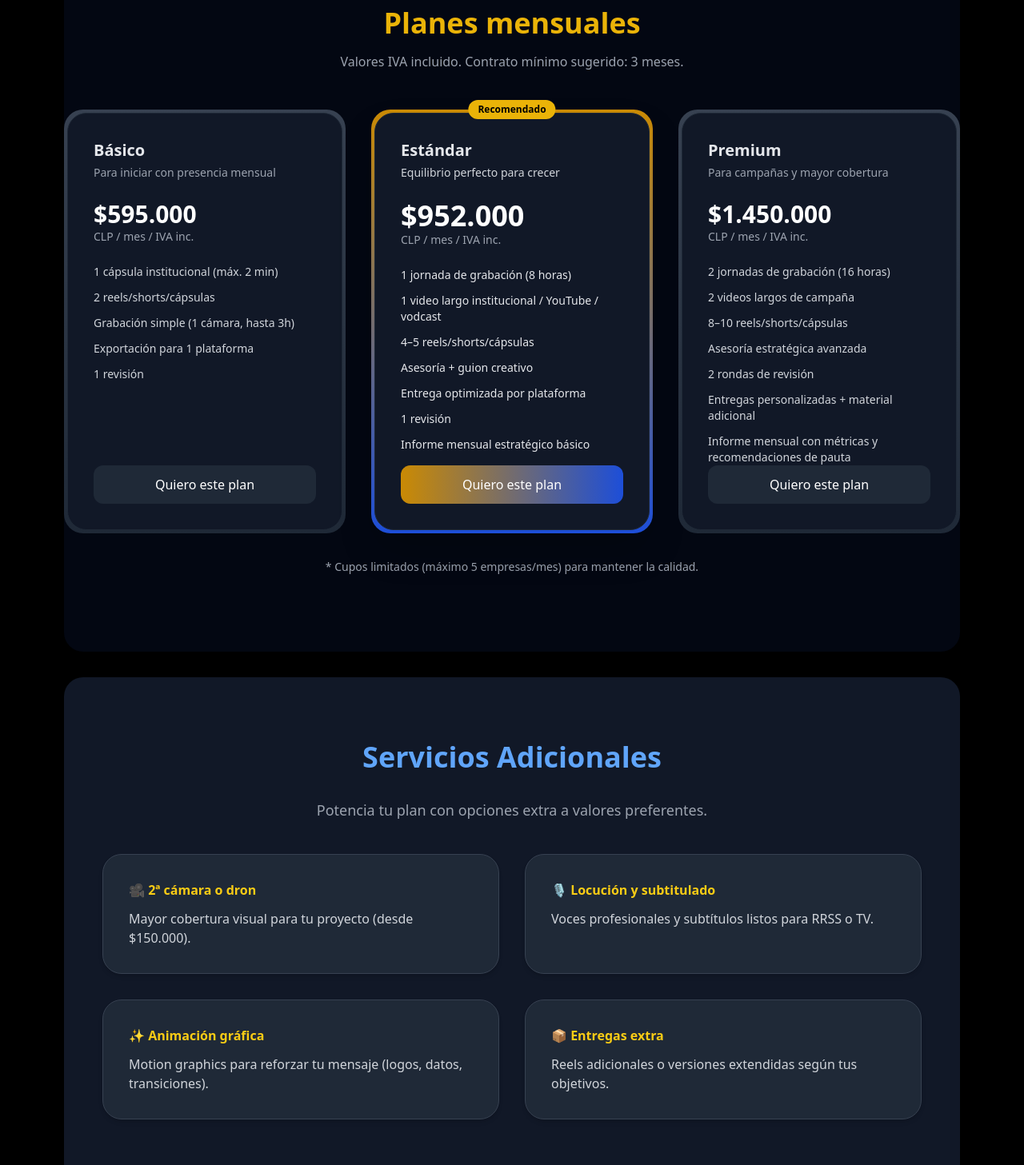
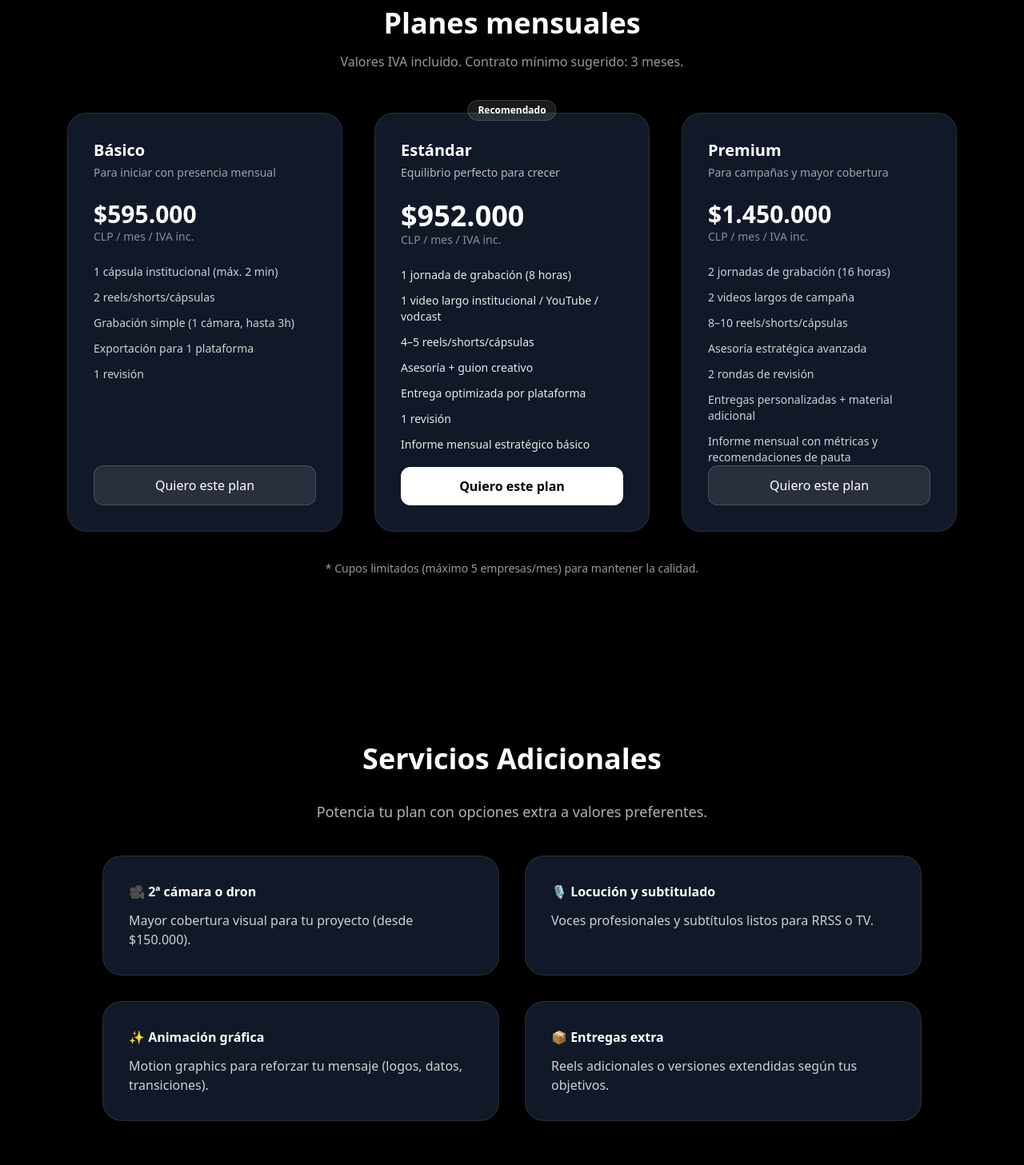
Before and after one commit to TronxGroup/Dekaelo-Media, a Next.js app: page /servicios in a window 1280 px wide. Shown: the part 320-1777 px from the top of the page at 80% size. Built offline with nearby package versions, Linux system fonts and the light colour scheme.

Commit message:
Update page.tsx

```diff
--- a/app/servicios/page.tsx
+++ b/app/servicios/page.tsx
@@ -5,47 +5,68 @@ export const metadata = {
 
 export default function Page() {
   return (
-    <section className="section">
+    <section className="section bg-black">
       <div className="container">
         <h1 className="h2">Servicios</h1>
 
         {/* Planes mensuales */}
-        <section id="planes" className="scroll-mt-20 py-24 px-0 bg-gray-950 rounded-3xl mt-8" data-testid="section-planes">
-          <h2 className="text-4xl font-extrabold text-center mb-4 text-yellow-500">Planes mensuales</h2>
-          <p className="text-center text-gray-400 mb-12">Valores IVA incluido. Contrato mínimo sugerido: 3 meses.</p>
+        <section
+          id="planes"
+          className="scroll-mt-20 py-24 px-0 bg-black rounded-3xl mt-8"
+          data-testid="section-planes"
+        >
+          <h2 className="text-4xl font-extrabold text-center mb-4 text-white">
+            Planes mensuales
+          </h2>
+          <p className="text-center text-white/60 mb-12">
+            Valores IVA incluido. Contrato mínimo sugerido: 3 meses.
+          </p>
 
           <div className="max-w-6xl mx-auto grid md:grid-cols-3 gap-8">
             {/* Básico */}
-            <div className="relative p-1 rounded-3xl bg-gradient-to-b from-gray-700 to-gray-800">
-              <div className="h-full w-full rounded-3xl bg-gray-900 border border-gray-800 p-8 flex flex-col" data-testid="card-basico">
-                <h3 className="text-xl font-bold text-gray-200">Básico</h3>
-                <p className="mt-1 text-sm text-gray-400">Para iniciar con presencia mensual</p>
+            <div className="relative p-1 rounded-3xl">
+              <div
+                className="h-full w-full rounded-3xl bg-gray-900 border border-white/10 p-8 flex flex-col"
+                data-testid="card-basico"
+              >
+                <h3 className="text-xl font-bold text-white">Básico</h3>
+                <p className="mt-1 text-sm text-white/60">Para iniciar con presencia mensual</p>
                 <div className="mt-6">
-                  <div className="text-3xl font-extrabold">$595.000</div>
-                  <div className="text-sm text-gray-400">CLP / mes / IVA inc.</div>
+                  <div className="text-3xl font-extrabold text-white">$595.000</div>
+                  <div className="text-sm text-white/50">CLP / mes / IVA inc.</div>
                 </div>
-                <ul className="mt-6 space-y-3 text-gray-300 text-sm">
+                <ul className="mt-6 space-y-3 text-white/80 text-sm">
                   <li>1 cápsula institucional (máx. 2 min)</li>
                   <li>2 reels/shorts/cápsulas</li>
                   <li>Grabación simple (1 cámara, hasta 3h)</li>
                   <li>Exportación para 1 plataforma</li>
                   <li>1 revisión</li>
                 </ul>
-                <a href="#contacto" className="mt-auto inline-block w-full text-center px-6 py-3 rounded-xl bg-gray-800 hover:bg-gray-700 transition">Quiero este plan</a>
+                <a
+                  href="#contacto"
+                  className="mt-auto inline-block w-full text-center px-6 py-3 rounded-xl bg-white/10 hover:bg-white/15 transition border border-white/15"
+                >
+                  Quiero este plan
+                </a>
               </div>
             </div>
 
             {/* Estándar */}
-            <div className="relative p-1 rounded-3xl bg-gradient-to-b from-yellow-600 to-blue-700 shadow-2xl">
-              <div className="h-full w-full rounded-3xl bg-gray-900 border border-gray-800 p-8 flex flex-col" data-testid="card-estandar">
-                <div className="absolute -top-3 left-1/2 -translate-x-1/2 bg-yellow-500 text-black text-xs font-bold px-3 py-1 rounded-full">Recomendado</div>
-                <h3 className="text-xl font-bold text-gray-200">Estándar</h3>
-                <p className="mt-1 text-sm text-gray-300">Equilibrio perfecto para crecer</p>
+            <div className="relative p-1 rounded-3xl">
+              <div
+                className="h-full w-full rounded-3xl bg-gray-900 border border-white/10 p-8 flex flex-col"
+                data-testid="card-estandar"
+              >
+                <div className="absolute -top-3 left-1/2 -translate-x-1/2 bg-white/10 text-white text-xs font-bold px-3 py-1 rounded-full border border-white/15">
+                  Recomendado
+                </div>
+                <h3 className="text-xl font-bold text-white">Estándar</h3>
+                <p className="mt-1 text-sm text-white/70">Equilibrio perfecto para crecer</p>
                 <div className="mt-6">
-                  <div className="text-4xl font-extrabold">$952.000</div>
-                  <div className="text-sm text-gray-400">CLP / mes / IVA inc.</div>
+                  <div className="text-4xl font-extrabold text-white">$952.000</div>
+                  <div className="text-sm text-white/50">CLP / mes / IVA inc.</div>
                 </div>
-                <ul className="mt-6 space-y-3 text-gray-200 text-sm">
+                <ul className="mt-6 space-y-3 text-white/90 text-sm">
                   <li>1 jornada de grabación (8 horas)</li>
                   <li>1 video largo institucional / YouTube / vodcast</li>
                   <li>4–5 reels/shorts/cápsulas</li>
@@ -54,20 +75,28 @@ export default function Page() {
                   <li>1 revisión</li>
                   <li>Informe mensual estratégico básico</li>
                 </ul>
-                <a href="#contacto" className="mt-auto inline-block w-full text-center px-6 py-3 rounded-xl bg-gradient-to-r from-yellow-600 to-blue-700 hover:opacity-90 transition">Quiero este plan</a>
+                <a
+                  href="#contacto"
+                  className="mt-auto inline-block w-full text-center px-6 py-3 rounded-xl bg-white text-black font-semibold hover:opacity-90 transition"
+                >
+                  Quiero este plan
+                </a>
               </div>
             </div>
 
             {/* Premium */}
-            <div className="relative p-1 rounded-3xl bg-gradient-to-b from-gray-700 to-gray-800">
-              <div className="h-full w-full rounded-3xl bg-gray-900 border border-gray-800 p-8 flex flex-col" data-testid="card-premium">
-                <h3 className="text-xl font-bold text-gray-200">Premium</h3>
-                <p className="mt-1 text-sm text-gray-400">Para campañas y mayor cobertura</p>
+            <div className="relative p-1 rounded-3xl">
+              <div
+                className="h-full w-full rounded-3xl bg-gray-900 border border-white/10 p-8 flex flex-col"
+                data-testid="card-premium"
+              >
+                <h3 className="text-xl font-bold text-white">Premium</h3>
+                <p className="mt-1 text-sm text-white/60">Para campañas y mayor cobertura</p>
                 <div className="mt-6">
-                  <div className="text-3xl font-extrabold">$1.450.000</div>
-                  <div className="text-sm text-gray-400">CLP / mes / IVA inc.</div>
+                  <div className="text-3xl font-extrabold text-white">$1.450.000</div>
+                  <div className="text-sm text-white/50">CLP / mes / IVA inc.</div>
                 </div>
-                <ul className="mt-6 space-y-3 text-gray-300 text-sm">
+                <ul className="mt-6 space-y-3 text-white/80 text-sm">
                   <li>2 jornadas de grabación (16 horas)</li>
                   <li>2 videos largos de campaña</li>
                   <li>8–10 reels/shorts/cápsulas</li>
@@ -76,28 +105,43 @@ export default function Page() {
                   <li>Entregas personalizadas + material adicional</li>
                   <li>Informe mensual con métricas y recomendaciones de pauta</li>
                 </ul>
-                <a href="#contacto" className="mt-auto inline-block w-full text-center px-6 py-3 rounded-xl bg-gray-800 hover:bg-gray-700 transition">Quiero este plan</a>
+                <a
+                  href="#contacto"
+                  className="mt-auto inline-block w-full text-center px-6 py-3 rounded-xl bg-white/10 hover:bg-white/15 transition border border-white/15"
+                >
+                  Quiero este plan
+                </a>
               </div>
             </div>
           </div>
 
-          <p className="text-center text-gray-400 text-sm mt-8">* Cupos limitados (máximo 5 empresas/mes) para mantener la calidad.</p>
+          <p className="text-center text-white/60 text-sm mt-8">
+            * Cupos limitados (máximo 5 empresas/mes) para mantener la calidad.
+          </p>
         </section>
 
         {/* Extras */}
-        <section id="extras" className="scroll-mt-20 py-20 px-0 bg-gray-900 text-center rounded-3xl mt-8">
-          <h2 className="text-4xl font-extrabold mb-8 text-blue-400">Servicios Adicionales</h2>
-          <p className="max-w-4xl mx-auto text-lg text-gray-400 leading-relaxed mb-10">Potencia tu plan con opciones extra a valores preferentes.</p>
+        <section
+          id="extras"
+          className="scroll-mt-20 py-20 px-0 bg-black text-center rounded-3xl mt-8"
+        >
+          <h2 className="text-4xl font-extrabold mb-8 text-white">Servicios Adicionales</h2>
+          <p className="max-w-4xl mx-auto text-lg text-white/70 leading-relaxed mb-10">
+            Potencia tu plan con opciones extra a valores preferentes.
+          </p>
           <div className="grid md:grid-cols-2 gap-8 max-w-5xl mx-auto">
             {[
-              { title: '🎥 2ª cámara o dron', text: 'Mayor cobertura visual para tu proyecto (desde $150.000).'},
+              { title: '🎥 2ª cámara o dron', text: 'Mayor cobertura visual para tu proyecto (desde $150.000).' },
               { title: '🎙️ Locución y subtitulado', text: 'Voces profesionales y subtítulos listos para RRSS o TV.' },
               { title: '✨ Animación gráfica', text: 'Motion graphics para reforzar tu mensaje (logos, datos, transiciones).' },
               { title: '📦 Entregas extra', text: 'Reels adicionales o versiones extendidas según tus objetivos.' },
             ].map((s, i) => (
-              <div key={i} className="p-8 bg-gray-800 rounded-3xl shadow-md border border-gray-700 text-left">
-                <h3 className="font-bold mb-3 text-yellow-400">{s.title}</h3>
-                <p className="text-gray-300">{s.text}</p>
+              <div
+                key={i}
+                className="p-8 bg-gray-900 rounded-3xl shadow-md border border-white/10 text-left"
+              >
+                <h3 className="font-bold mb-3 text-white">{s.title}</h3>
+                <p className="text-white/80">{s.text}</p>
               </div>
             ))}
           </div>
```
